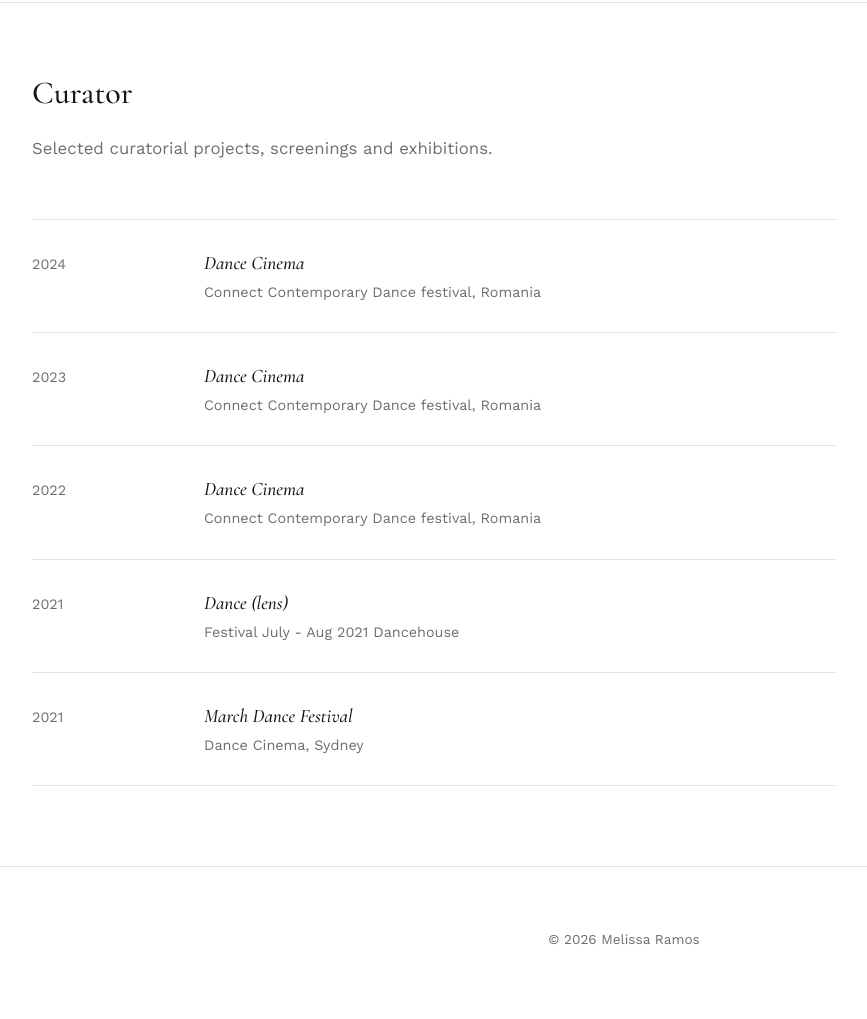
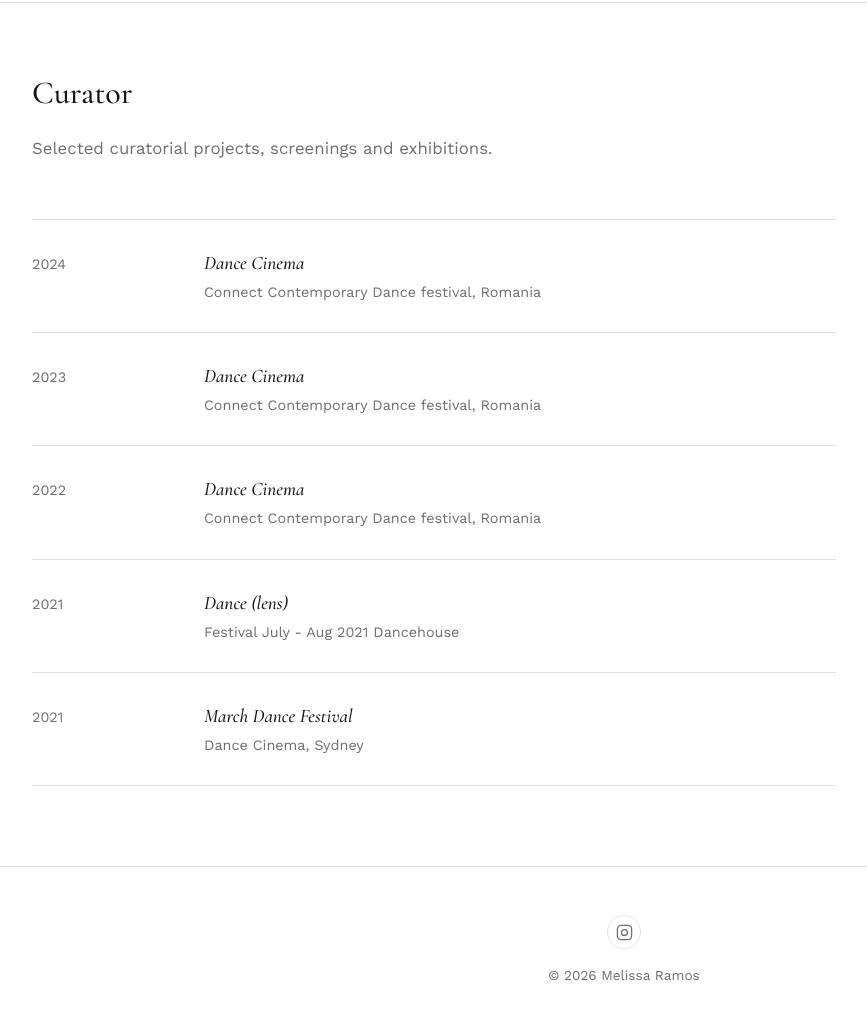
Before and after one commit to melissaramos-artist/portfolio, a plain HTML site: page curator.html in a window 1280 px wide. Shown: the part 113-1132 px from the top of the page, without its empty margins (16-883 px from the left). Drawn offline with nearby package versions, Linux system fonts and the light colour scheme; a web font is replaced by a local one.

Commit message:
Add footer with Instagram link
Added a footer with social links to Instagram.

```diff
--- a/curator.html
+++ b/curator.html
@@ -67,7 +67,13 @@
   </div>
 </div>
 
+
 <footer class="site-footer">
+    <div class="social-links">
+    <a href="https://instagram.com/yourhandle" target="_blank" rel="noopener" aria-label="Instagram">
+      <svg viewBox="0 0 24 24" fill="none" stroke="currentColor" stroke-width="1.8"><rect x="2" y="2" width="20" height="20" rx="5"/><circle cx="12" cy="12" r="4.2"/><circle cx="17.2" cy="6.8" r="0.6" fill="currentColor" stroke="none"/></svg>
+    </a>
+  </div>
   <p>© 2026 Melissa Ramos</p>
 </footer>
 
```
